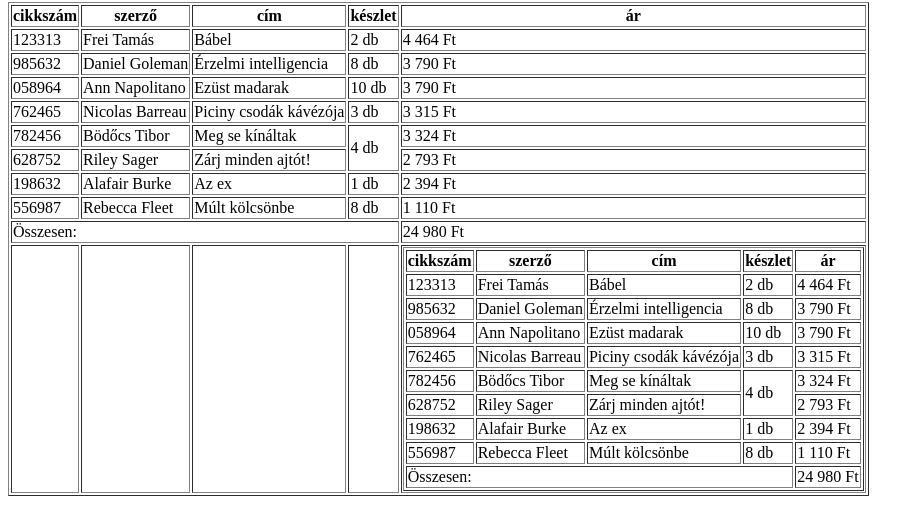
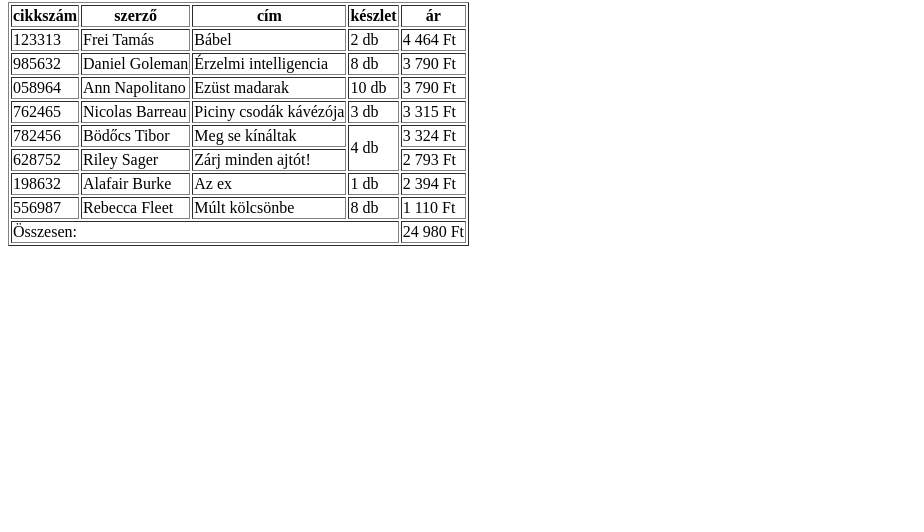
Before and after one commit to JGabor9/HtmlIsmeretek, a plain HTML site: page 07_táblázatok/index2.html in a window 1280 px wide. Shown: the part 78-610 px from the top of the page, without its empty margins (0-924 px from the left). Drawn offline with Linux system fonts and the light colour scheme.

Commit message:
Táblázat: javítás

```diff
--- a/07_táblázatok/index2.html
+++ b/07_táblázatok/index2.html
@@ -12,7 +12,7 @@
 
     <!-- táblázat -->
     <table border="1">
-        <!-- a <tr> egy sort jelöl, a <td> egy cellát -->
+        <!-- A táblázat fej része th: table head -->
         <tr>
             <th>cikkszám</th>
             <th>szerző</th>
@@ -20,7 +20,7 @@
             <th>készlet</th>
             <th>ár</th>
         </tr>
-        <!-- a táblázat törzsét tudjuk a <tbody>-val összefogni -->
+        <!-- A táblázat adatai td: table data -->
         <tr>
             <td>123313</td>
             <td>Frei Tamás</td>
@@ -78,92 +78,10 @@
             <td>8 db</td>
             <td>1 110 Ft</td>
         </tr>
-        <!-- a táblázat lábrésézt tudjuk a <tfoot>-tal összefogni -->
         <tr>
             <!-- a colspan-nel vízszintesen tudunk cellákat összevonni -->
             <td colspan="4">Összesen:</td>
             <td>24 980 Ft</td>
-        </tr>
-        <tr>
-            <td></td>
-            <td></td>
-            <td></td>
-            <td></td>
-            <td><table border="1">
-                <!-- a <tr> egy sort jelöl, a <td> egy cellát -->
-                <tr>
-                    <th>cikkszám</th>
-                    <th>szerző</th>
-                    <th>cím</th>
-                    <th>készlet</th>
-                    <th>ár</th>
-                </tr>
-                <!-- a táblázat törzsét tudjuk a <tbody>-val összefogni -->
-                <tr>
-                    <td>123313</td>
-                    <td>Frei Tamás</td>
-                    <td>Bábel</td>
-                    <td>2 db</td>
-                    <td>4 464 Ft</td>
-                </tr>
-                <tr>
-                    <td>985632</td>
-                    <td>Daniel Goleman</td>
-                    <td>Érzelmi intelligencia</td>
-                    <td>8 db</td>
-                    <td>3 790 Ft</td>
-                </tr>
-                <tr>
-                    <td>058964</td>
-                    <td>Ann Napolitano</td>
-                    <td>Ezüst madarak</td>
-                    <td>10 db</td>
-                    <td>3 790 Ft</td>
-                </tr>
-                <tr>
-                    <td>762465</td>
-                    <td>Nicolas Barreau</td>
-                    <td>Piciny csodák kávézója</td>
-                    <td>3 db</td>
-                    <td>3 315 Ft</td>
-                </tr>
-                <tr>
-                    <td>782456</td>
-                    <td>Bödőcs Tibor</td>
-                    <td>Meg se kínáltak</td>
-                    <!-- a rowspan-nel függőlegesen tudunk cellákat összevonni -->
-                    <td rowspan="2">4 db</td>
-                    <td>3 324 Ft</td>
-                </tr>
-                <tr>
-                    <td>628752</td>
-                    <td>Riley Sager</td>
-                    <td>Zárj minden ajtót!</td>
-
-                    <td>2 793 Ft</td>
-                </tr>
-                <tr>
-                    <td>198632</td>
-                    <td>Alafair Burke</td>
-                    <td>Az ex</td>
-                    <td>1 db</td>
-                    <td>2 394 Ft</td>
-                </tr>
-                <tr>
-                    <td>556987</td>
-                    <td>Rebecca Fleet</td>
-                    <td>Múlt kölcsönbe</td>
-                    <td>8 db</td>
-                    <td>1 110 Ft</td>
-                </tr>
-                <!-- a táblázat lábrésézt tudjuk a <tfoot>-tal összefogni -->
-                <tr>
-                    <!-- a colspan-nel vízszintesen tudunk cellákat összevonni -->
-                    <td colspan="4">Összesen:</td>
-                    <td>24 980 Ft</td>
-                </tr>
-
-            </table></td>
         </tr>
     </table>
 
```
